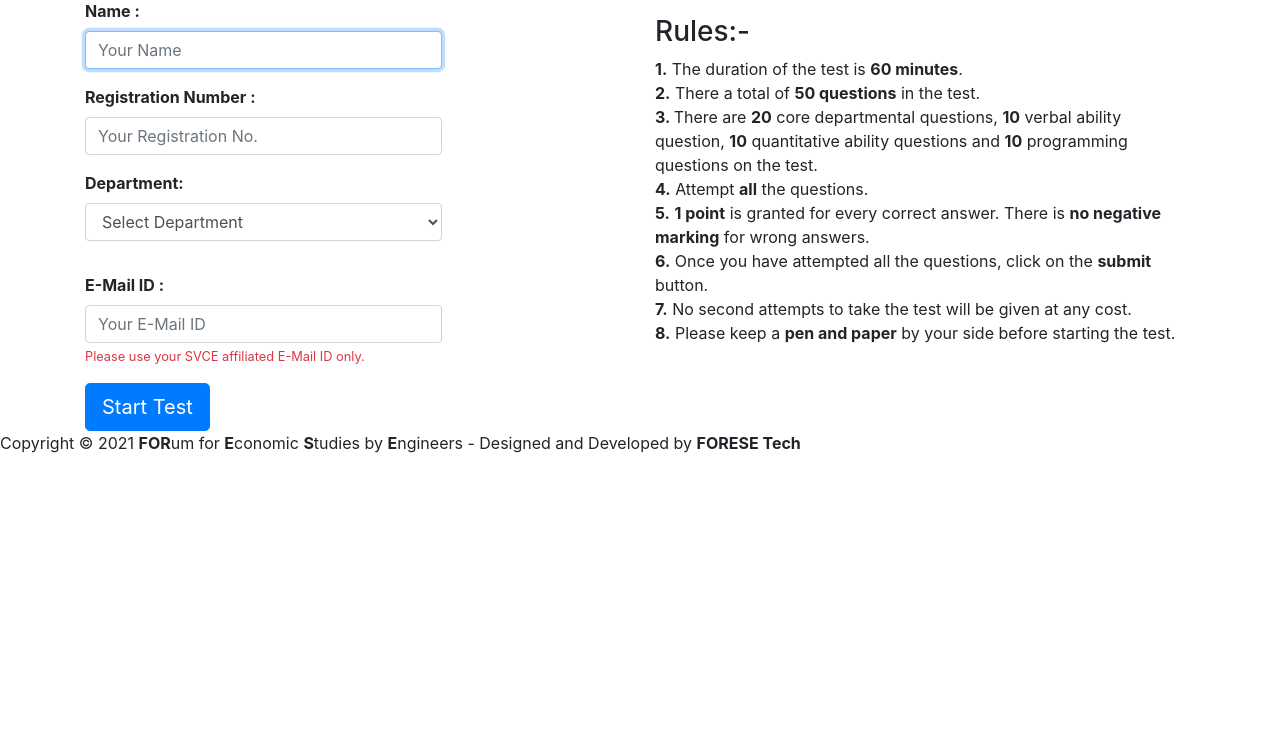
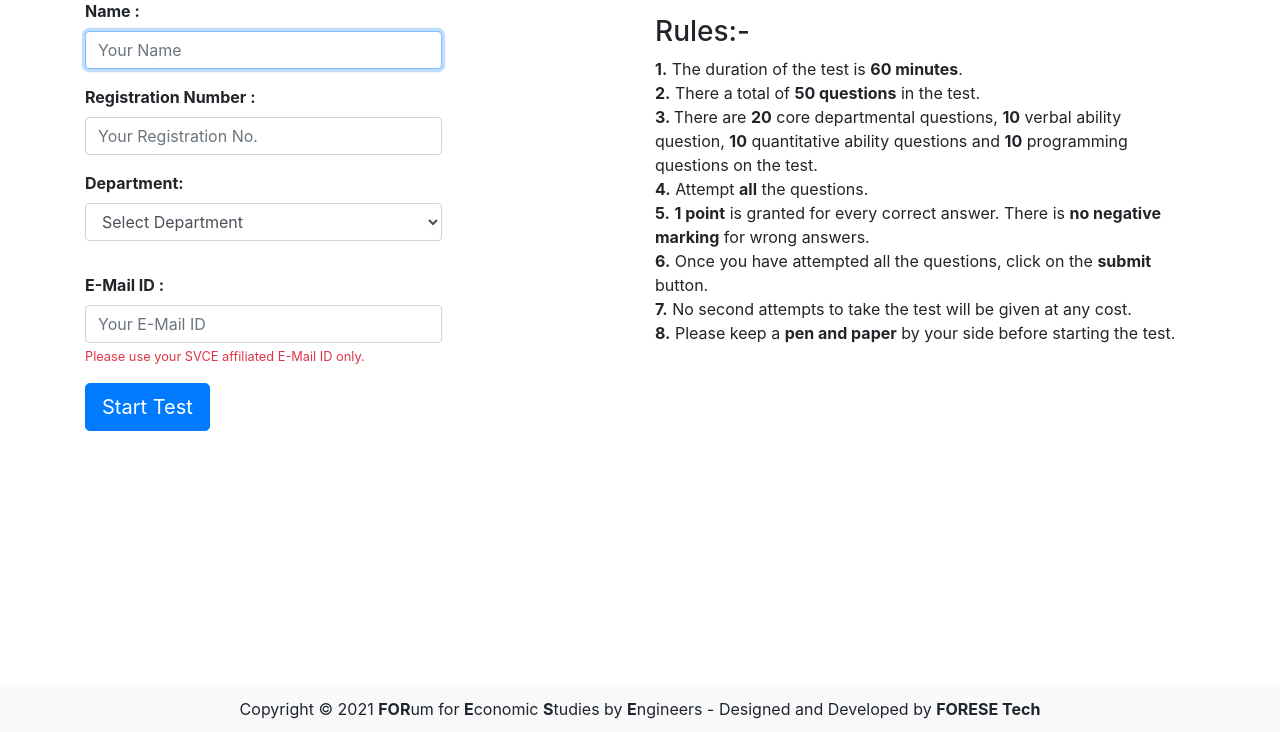
Before and after one commit to ForeseTech/AptitudeTestSoftware, a PHP site: page /login/index.html in a window 1280 px wide. Shown: the part 68-800 px from the top of the page. Run offline with PHP 8.4, Linux system fonts and the light colour scheme.

Commit message:
Created footer and other minor design changes

```diff
--- a/static/css/login-index.css
+++ b/static/css/login-index.css
@@ -13,3 +13,13 @@
 ::-webkit-scrollbar-thumb:hover {
   background: #555;
 }
+
+footer {
+  position: fixed;
+  text-align: center;
+  background-color: #f8f9fa;
+  bottom: 0;
+  height: 45px;
+  line-height: 45px;
+  width: 100%;
+}
```
Also changed, not shown: static/css/test-index.css (+24 -2 lines), test/index.php (+5 -0 lines).
